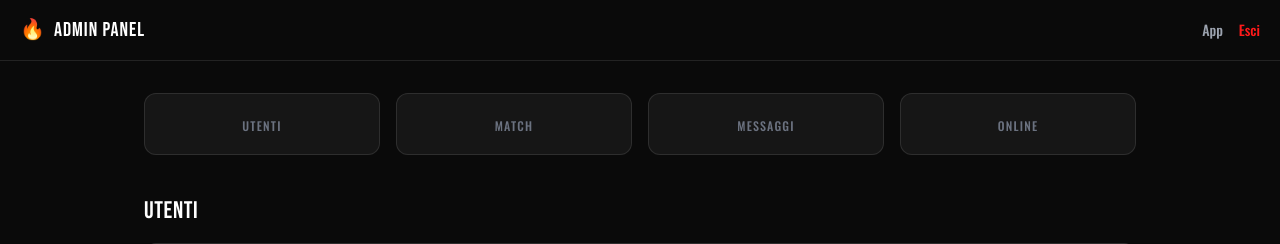
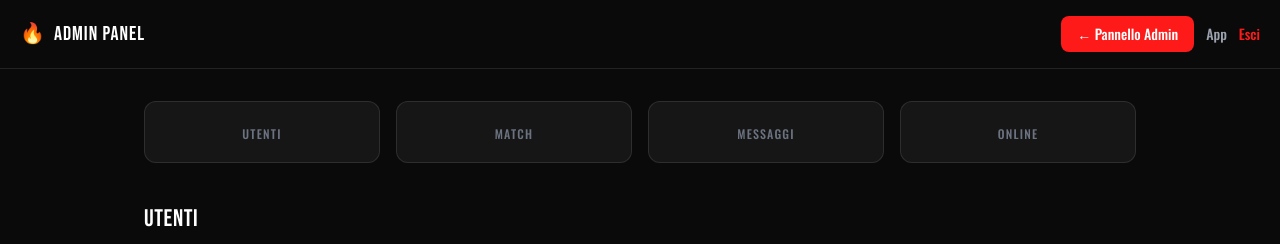
Before and after one commit to LesathX/spark-dating, a FastAPI app: template templates/admin.html in a window 1280 px wide. Shown: the top 244 px of the page. Run offline with FastAPI, Linux system fonts and the light colour scheme; the template is opened without the code that fills it, so the values that code supplies are empty; some libraries are stand-ins or nearby versions.

Commit message:
Refactor admin panel layout and links

```diff
--- a/templates/admin.html
+++ b/templates/admin.html
@@ -13,15 +13,20 @@
     </style>
 </head>
 <body class="text-white min-h-screen">
+
     <div class="flex items-center justify-between px-5 py-4 border-b border-white/10">
-        <div class="font-hot text-xl tracking-wider flex items-center gap-2">
+        <a href="/admin" class="font-hot text-xl tracking-wider flex items-center gap-2 hover:opacity-80">
             <span class="text-red-pure">🔥</span> ADMIN PANEL
-        </div>
-        <div class="flex gap-4 text-sm">
+        </a>
+        <div class="flex gap-3 text-sm items-center">
+            <a href="/admin" class="bg-[#ff1a1a] text-white px-4 py-2 rounded-lg font-medium">
+                ← Pannello Admin
+            </a>
             <a href="/discover" class="text-gray-400 hover:text-white">App</a>
             <a href="/logout" class="text-red-pure">Esci</a>
         </div>
     </div>
+
     <div class="max-w-5xl mx-auto px-4 py-8">
         <div class="grid grid-cols-2 md:grid-cols-4 gap-4 mb-10">
             <div class="bg-white/5 border border-white/10 rounded-xl p-5 text-center">
@@ -41,6 +46,7 @@
                 <div class="text-xs text-gray-500 tracking-widest mt-1">ONLINE</div>
             </div>
         </div>
+
         <h2 class="font-hot text-2xl tracking-wide mb-4">UTENTI</h2>
         <div class="bg-white/5 border border-white/10 rounded-xl overflow-hidden mb-10">
             <div class="overflow-x-auto">
@@ -95,6 +101,7 @@
                 </table>
             </div>
         </div>
+
         <h2 class="font-hot text-2xl tracking-wide mb-4">ULTIMI MATCH</h2>
         <div class="bg-white/5 border border-white/10 rounded-xl p-4 space-y-2">
             {% for m in matches %}
```
